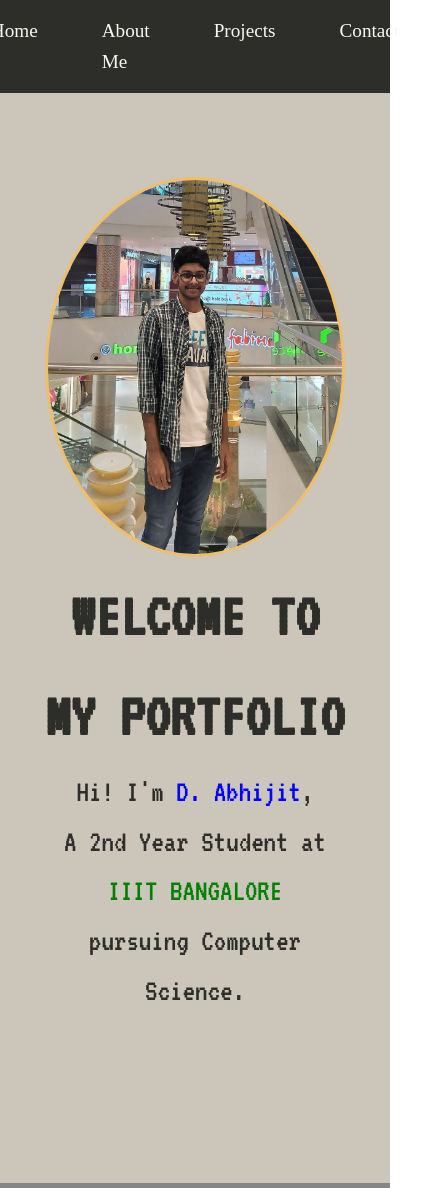
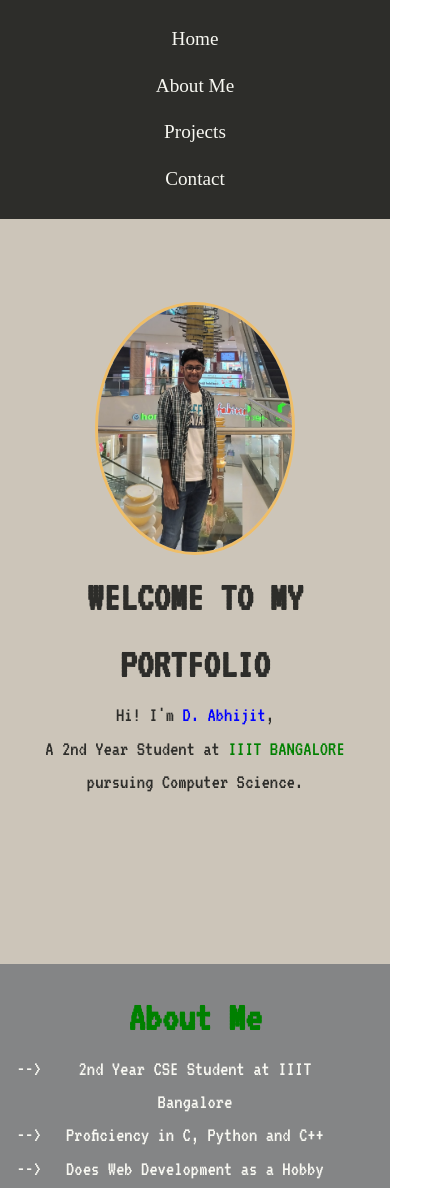
Before and after one commit to erakin027/Personal-Portfolio, a plain HTML site: page index.html in a window 390 px wide. Shown: the top 1188 px of the page, 442 px wide, since content can reach past the window. Drawn offline with Linux system fonts and the light colour scheme.

Commit message:
Update styles.css

```diff
--- a/styles.css
+++ b/styles.css
@@ -137,3 +137,43 @@ h2 {
 #contactForm button:hover {
     background: #555;
 }
+
+@media (max-width: 768px) {
+    #projects, #about, #contact {
+        padding: 1em;
+    }
+
+    #navbar ul {
+        flex-direction: column; /* Changed to column for better stacking */
+        align-items: center; /* Centered items */
+    }
+
+    #navbar ul li {
+        margin: 0.5em 0; /* Adjusted margin for better spacing */
+    }
+
+    h1 {
+        font-size: 2em; /* Adjusted for better readability */
+    }
+
+    p {
+        font-size: 1em; /* Adjusted for better readability */
+    }
+
+    h2 {
+        font-size: 2em; /* Adjusted for better readability */
+    }
+
+    .avatar {
+        width: 200px; /* Adjusted for smaller screens */
+    }
+
+    #about ul {
+        padding: 0 1em; /* Adjusted padding for smaller screens */
+        font-size: 1em; /* Adjusted for better readability */
+    }
+
+    .project-card img {
+        max-width: 100%; /* Ensure image scales within its container */
+    }
+}
```
